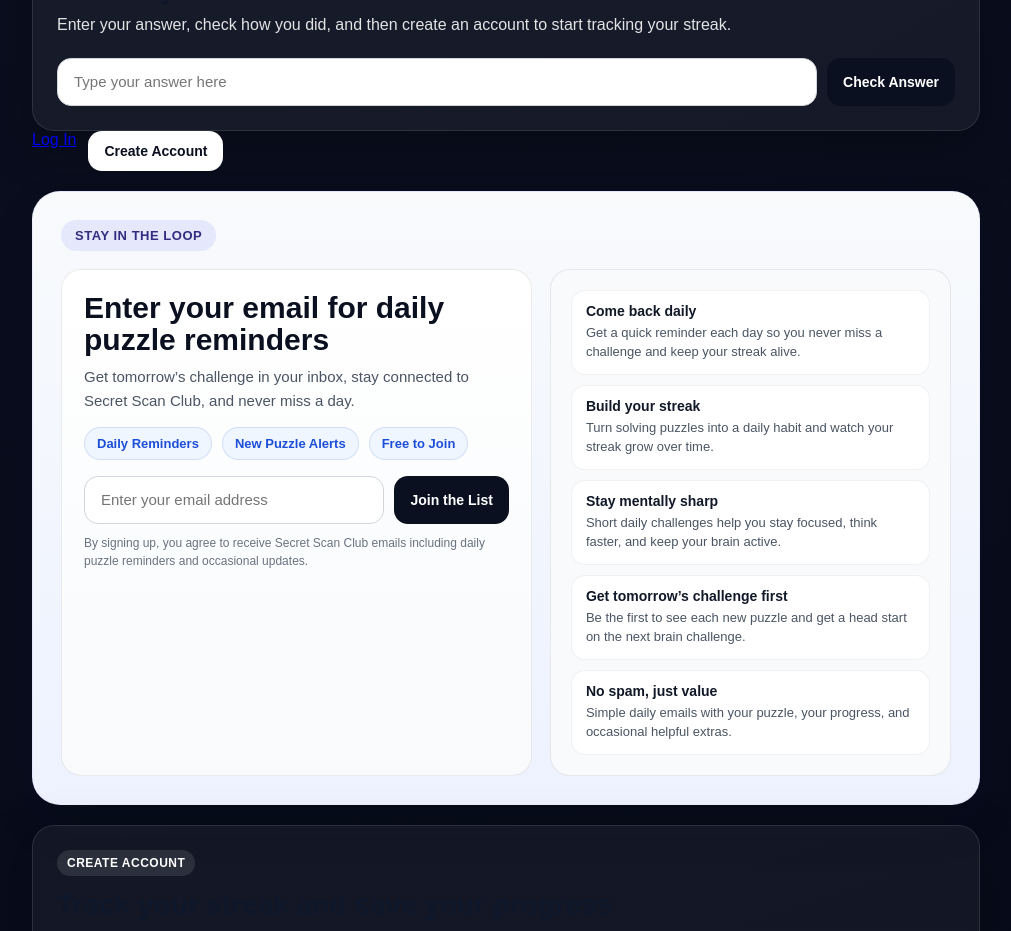
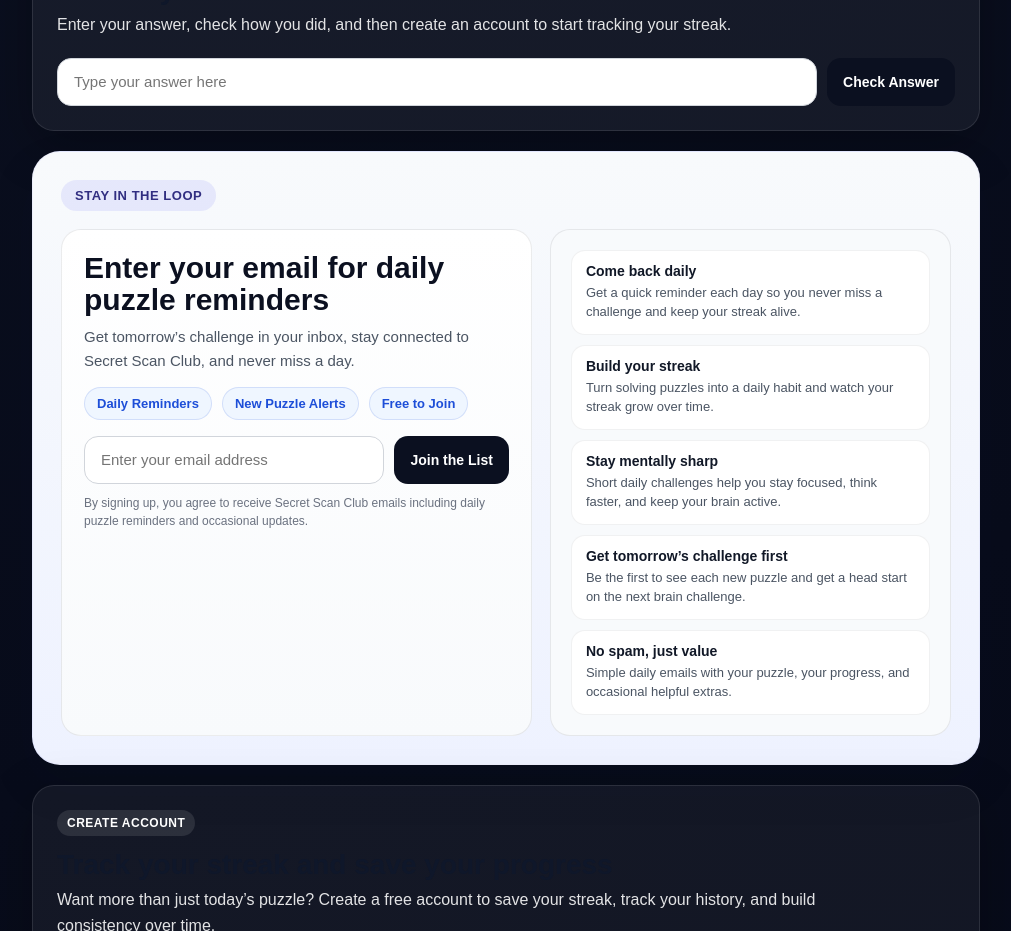
Before and after one commit to ryanc192/secretscanclub.com, a Next.js app: page /scan in a window 1280 px wide. Shown: the part 1780-2711 px from the top of the page, without its empty margins (134-1145 px from the left). Built offline with nearby package versions, Linux system fonts and the light colour scheme; no server answers.

Commit message:
Update page.tsx

```diff
--- a/app/scan/page.tsx
+++ b/app/scan/page.tsx
@@ -147,7 +147,7 @@ export default function ScanPage() {
 
             <AnswerCheckForm dropDate={drop?.date ?? today} />
           </section>
- <AuthActions />
+
           <section className="card-light" style={{ marginTop: 20 }}>
             <div className="pill-light">Stay in the Loop</div>
 
```
